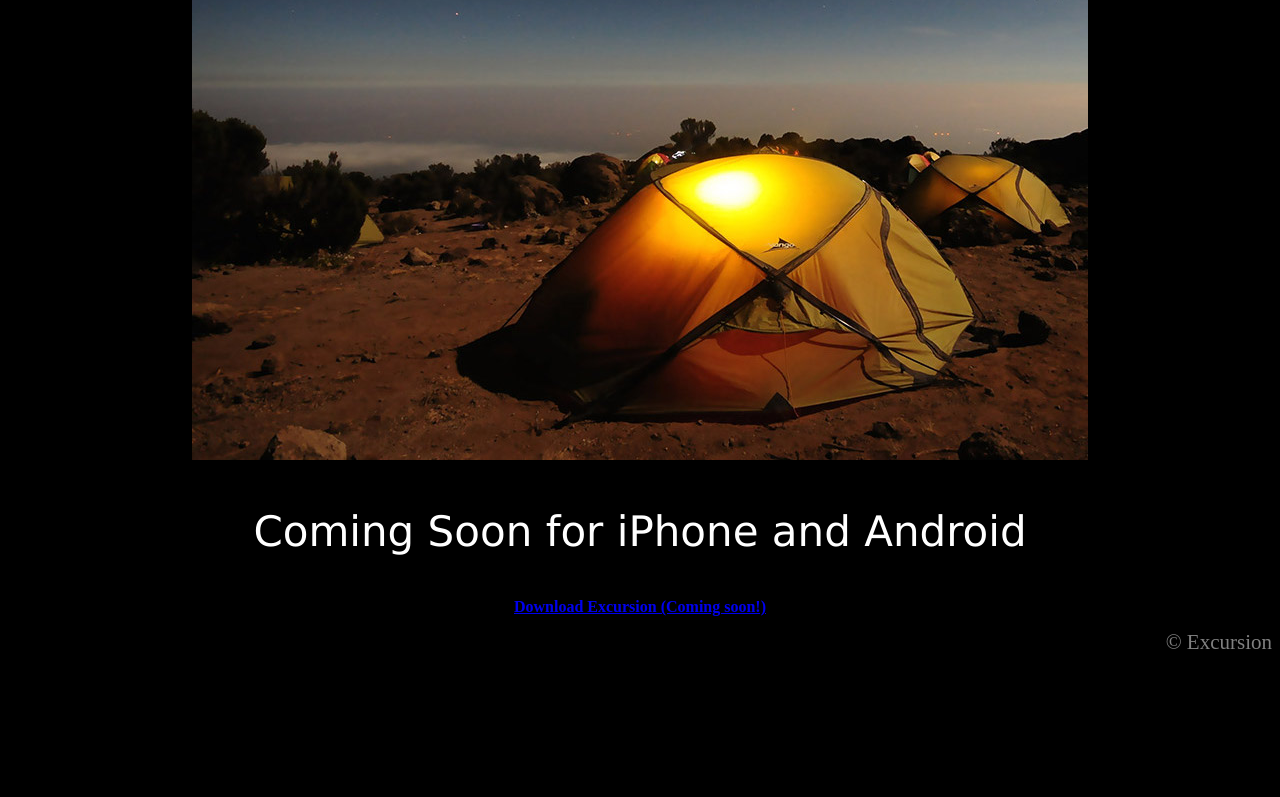
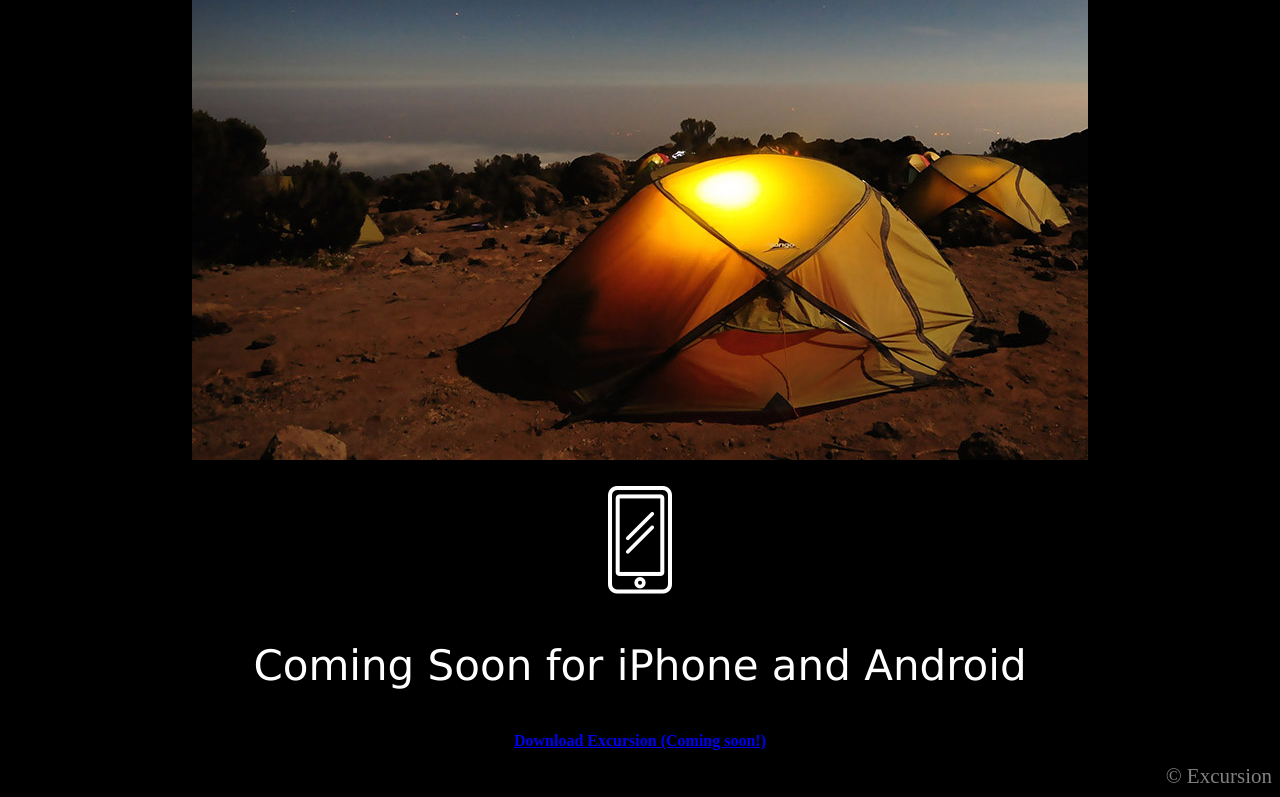
Before and after one commit to BradleyBr/excursion, a plain HTML site: page index.html in a window 1280 px wide. Shown: the part 555-1352 px from the top of the page. Before the commit the page ends 1218 px from the top, so only its background shows below. Drawn offline with Linux system fonts and the light colour scheme.

Commit message:
Added photo.png to html code

```diff
--- a/index.html
+++ b/index.html
@@ -16,6 +16,7 @@
     <p>Excursion remembers places you like, and recommends new points
       of interest around you.</p>
     <p><img src="resources/images/camp.jpg"></p>
+    <p><img src="resources/images/phone.png"></p>
     <h3 class="subheader">Coming Soon for iPhone and Android</h3>
     <h2 class="excursionlink"><a href="./index.html">Download Excursion (Coming soon!)</a></h2>
     <footer>&#169; Excursion</footer>
```
